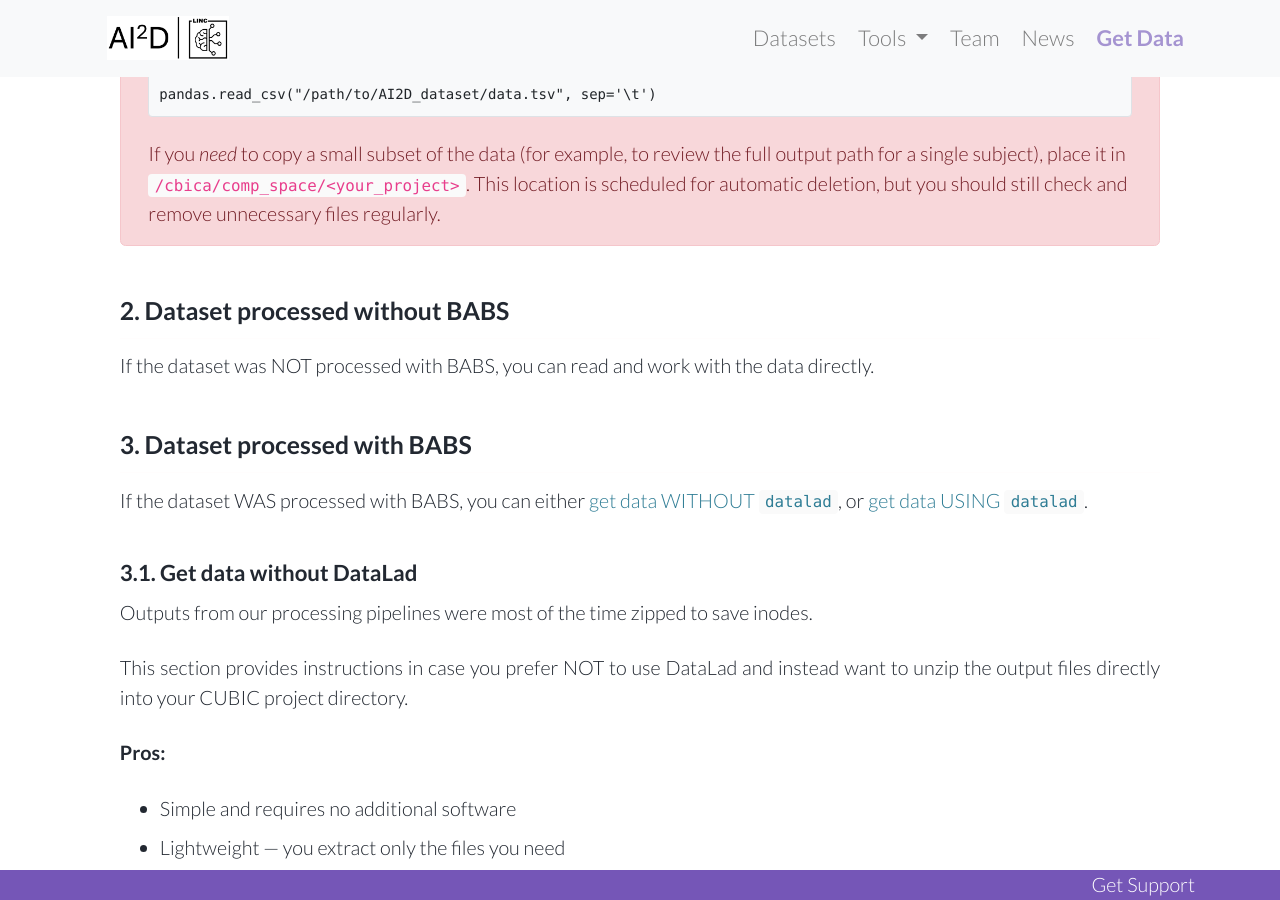
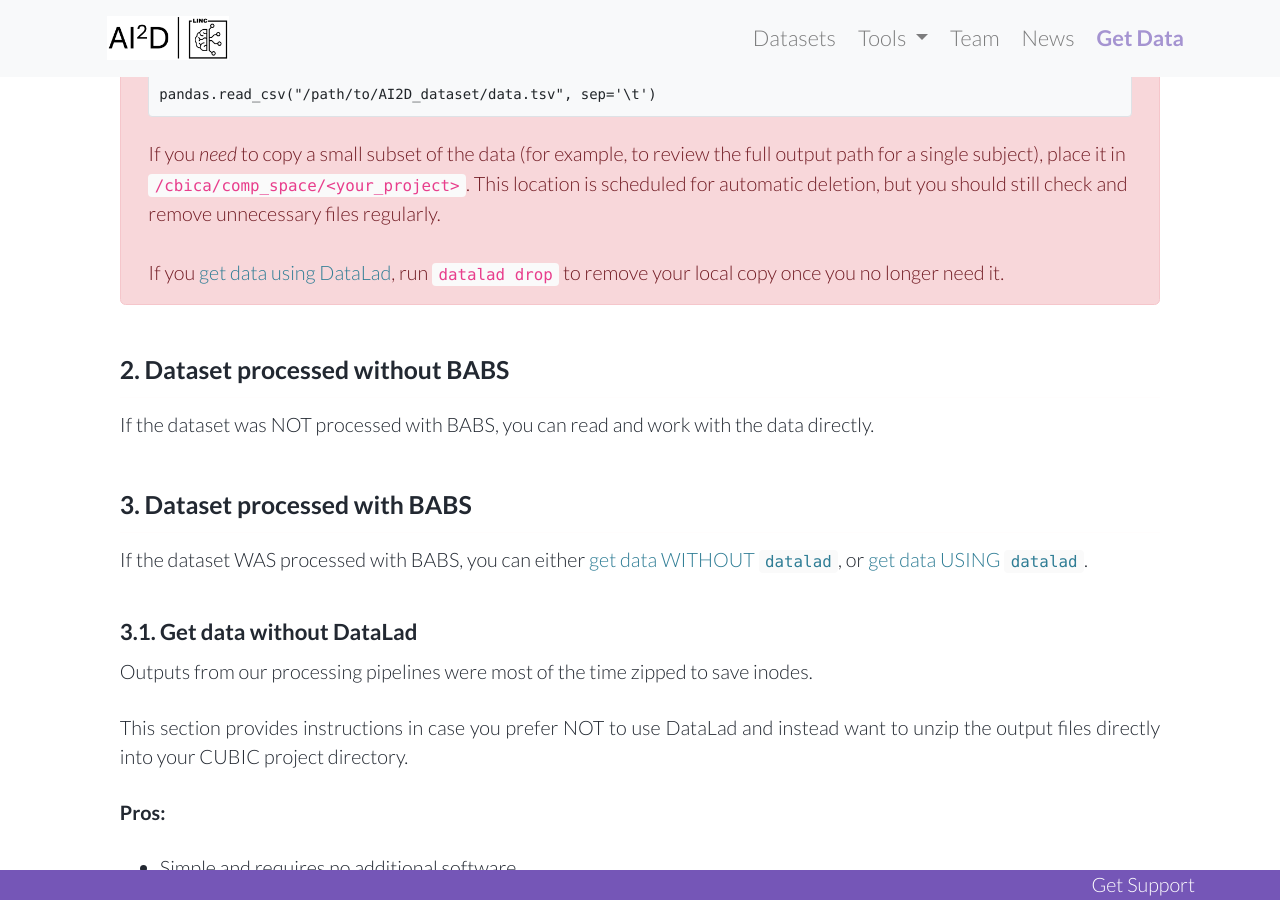
Before and after one commit to PennLINC/AI2D, a Jekyll site: the page built from docs/get_data.md, in a window 1280 px wide and 900 px high, scrolled down 1576 px. Built offline with Jekyll 4.4.1, drawn with Linux system fonts in a browser that asks for light colours; cached includes are drawn as plain includes.

Commit message:
edit get_data

```diff
--- a/docs/get_data.md
+++ b/docs/get_data.md
@@ -50,7 +50,9 @@ Then, follow these steps:
 
   <pre style="background-color: #f8f9fa; border: 1px solid #dee2e6; border-radius: 4px; padding: 10px; font-family: 'Courier New', monospace; font-size: 14px;"><code>pandas.read_csv("/path/to/AI2D_dataset/data.tsv", sep='\t')</code></pre>
 
-  If you <i>need</i> to copy a small subset of the data (for example, to review the full output path for a single subject), place it in <code>/cbica/comp_space/&lt;your_project&gt;</code>. This location is scheduled for automatic deletion, but you should still check and remove unnecessary files regularly.
+  If you <i>need</i> to copy a small subset of the data (for example, to review the full output path for a single subject), place it in <code>/cbica/comp_space/&lt;your_project&gt;</code>. This location is scheduled for automatic deletion, but you should still check and remove unnecessary files regularly.<br><br>
+
+  If you <a href="#32-get-data-with-datalad">get data using DataLad</a>, run <code>datalad drop</code> to remove your local copy once you no longer need it.
 
 </div>
 
```
Also changed, not shown: 2 other files.
